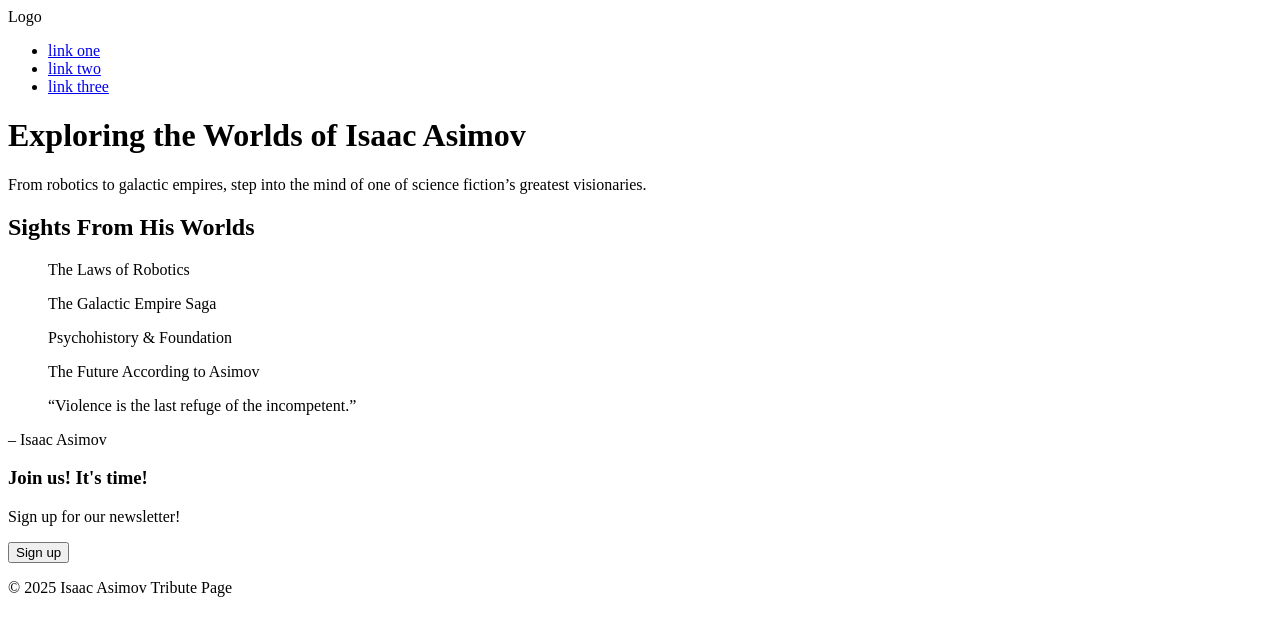
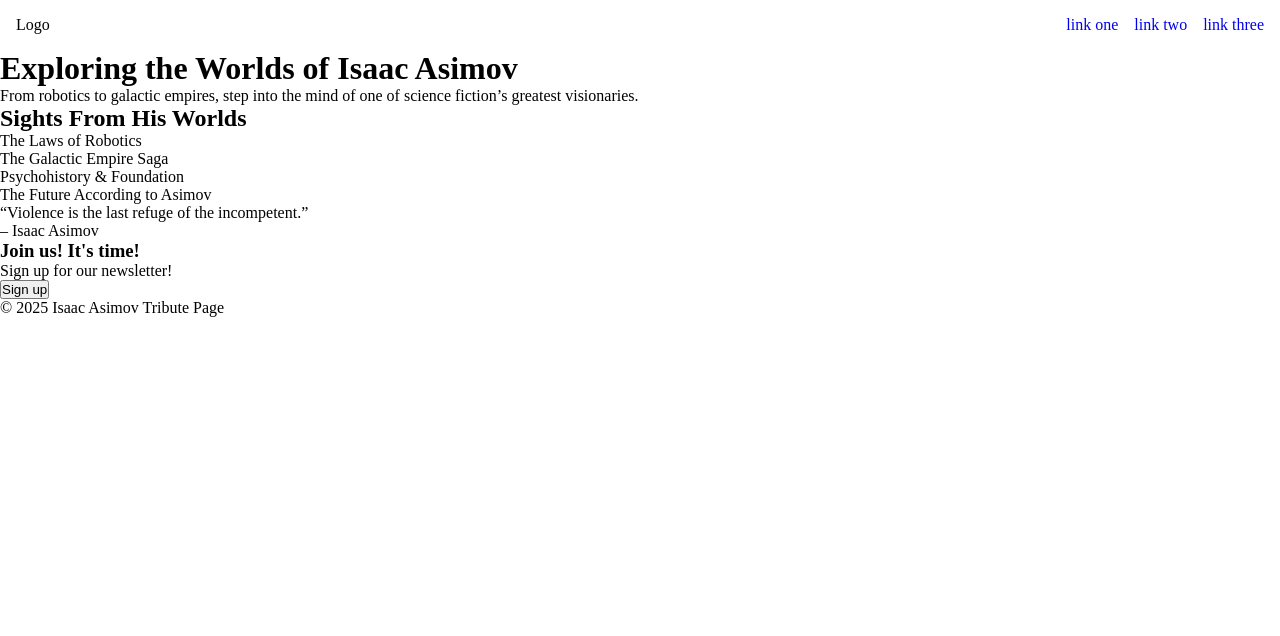
Before and after one commit to zetacodematrix/odin-project, a plain HTML site: page foundations/landing-page/index.html in a window 1280 px wide. Drawn offline with Linux system fonts and the light colour scheme.

Commit message:
Add style to header

```diff
--- a/foundations/landing-page/index.html
+++ b/foundations/landing-page/index.html
@@ -5,6 +5,7 @@
     <meta charset="UTF-8">
     <meta name="viewport" content="width=device-width, initial-scale=1.0">
     <title>landing-page</title>
+    <link rel="stylesheet" href="style.css">
 </head>
 
 <body>
--- a/foundations/landing-page/style.css
+++ b/foundations/landing-page/style.css
@@ -3,3 +3,23 @@
     padding: 0;
     box-sizing: border-box;
 }
+
+header {
+    display: flex;
+    justify-content: space-between;
+    align-items: center;
+    padding: 1rem;
+}
+
+nav ul {
+    list-style: none;
+    display: flex;
+}
+
+nav ul li {
+    margin-left: 1rem;
+}
+
+nav ul li a {
+    text-decoration: none;
+}
```
